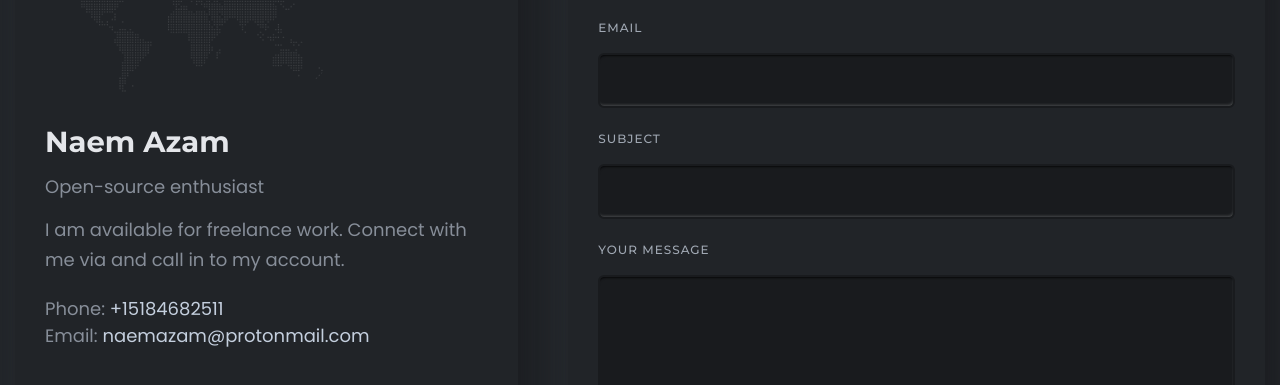
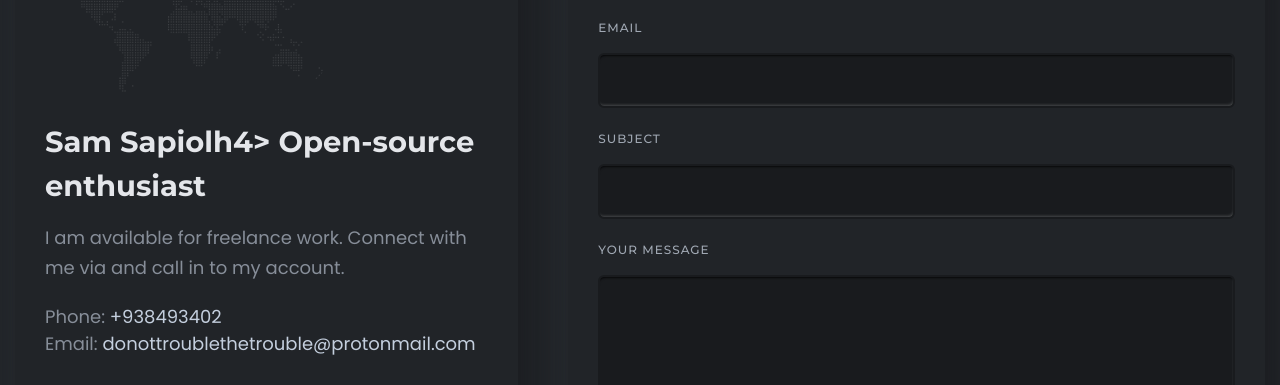
Before and after one commit to V31LL/v31l, a plain HTML site: page index.html in a window 1280 px wide. Shown: the part 7482-7867 px from the top of the page. Drawn offline with Linux system fonts and the light colour scheme; files whose address does not match are found by name.

Commit message:
Update index.html

```diff
--- a/index.html
+++ b/index.html
@@ -1820,14 +1820,14 @@
                                 <img src="assets/images/3d/Saly-31.png" alt="contact-img">
                             </div>
                             <div class="title-area">
-                                <h4 class="title">Naem Azam</h4>
+                                <h4 class="title">Sam Sapiolh4>
                                 <span>Open-source enthusiast</span>
                             </div>
                             <div class="description">
                                 <p>I am available for freelance work. Connect with me via and call in to my account.
                                 </p>
-                                <span class="phone">Phone: <a href="tel:01941043264">+15184682511</a></span>
-                                <span class="mail">Email: <a href="mailto:donottroublethetrouble@protonmail.com">naemazam@protonmail.com</a></span>
+                                <span class="phone">Phone: <a href="tel:01941043264">+938493402</a></span>
+                                <span class="mail">Email: <a href="mailto:donottroublethetrouble@protonmail.com">donottroublethetrouble@protonmail.com</a></span>
                             </div>
                             <div class="social-area">
                                 <div class="name">FIND WITH ME</div>
```
